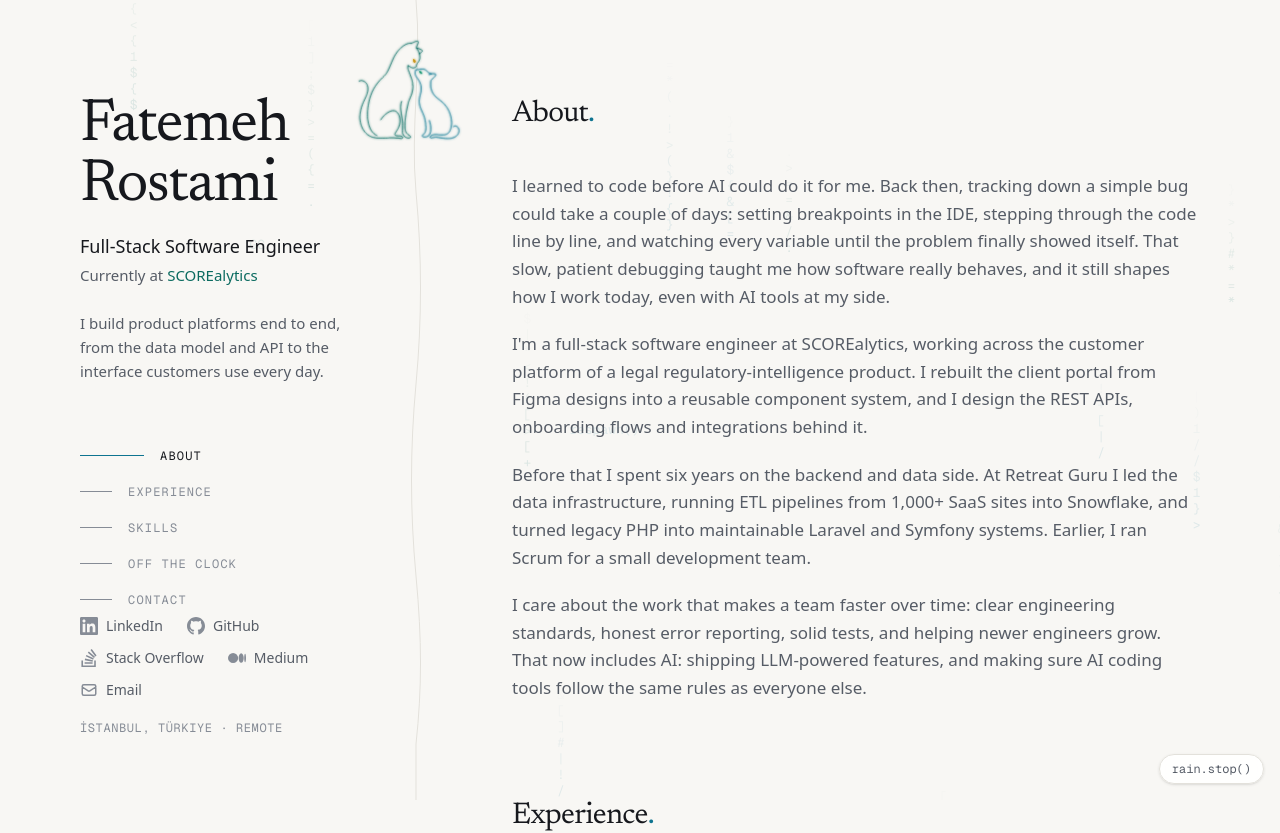
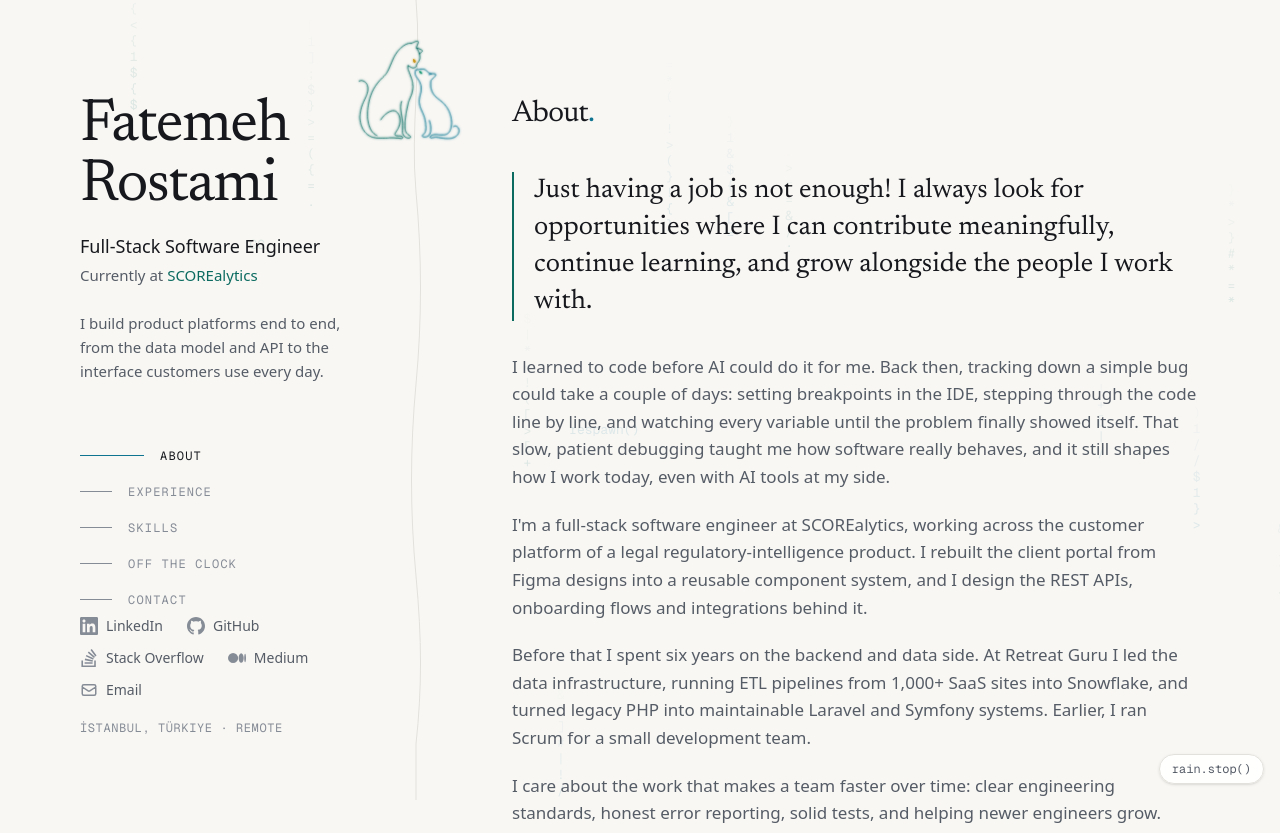
Before and after one commit to timi-ro/portfolio, a Next.js app: page /portfolio/ in a window 1280 px wide. Shown: the top 833 px of the page. Built offline with nearby package versions, Linux system fonts and the light colour scheme.

Commit message:
feat: open About with a personal statement

```diff
--- a/src/components/sections/About.tsx
+++ b/src/components/sections/About.tsx
@@ -6,6 +6,11 @@
   return (
     <section id="about" aria-label="About" className="scroll-mt-16 pt-8 lg:pt-0">
       <SectionHeading>About</SectionHeading>
+      <Reveal>
+        <p className="mb-8 border-l-2 border-accent pl-5 font-serif text-2xl leading-snug text-ink sm:text-[27px]">
+          {resume.personalInfo.statement}
+        </p>
+      </Reveal>
       <div className="space-y-5 text-[17px] leading-relaxed text-muted">
         {resume.personalInfo.about.map((paragraph, i) => (
           <Reveal key={i} delay={i * 0.1}>
--- a/src/data/resume.ts
+++ b/src/data/resume.ts
@@ -5,6 +5,7 @@
     name: 'Fatemeh Rostami',
     role: 'Full-Stack Software Engineer',
     intro: 'I build product platforms end to end, from the data model and API to the interface customers use every day.',
+    statement: 'Just having a job is not enough! I always look for opportunities where I can contribute meaningfully, continue learning, and grow alongside the people I work with.',
     about: [
       'I learned to code before AI could do it for me. Back then, tracking down a simple bug could take a couple of days: setting breakpoints in the IDE, stepping through the code line by line, and watching every variable until the problem finally showed itself. That slow, patient debugging taught me how software really behaves, and it still shapes how I work today, even with AI tools at my side.',
       'I\'m a full-stack software engineer at SCOREalytics, working across the customer platform of a legal regulatory-intelligence product. I rebuilt the client portal from Figma designs into a reusable component system, and I design the REST APIs, onboarding flows and integrations behind it.',
--- a/src/types/index.ts
+++ b/src/types/index.ts
@@ -34,6 +34,8 @@
   name: string;
   role: string;
   intro: string;
+  // The line the About section opens with
+  statement: string;
   about: string[];
   location: string;
   email: string;
```
